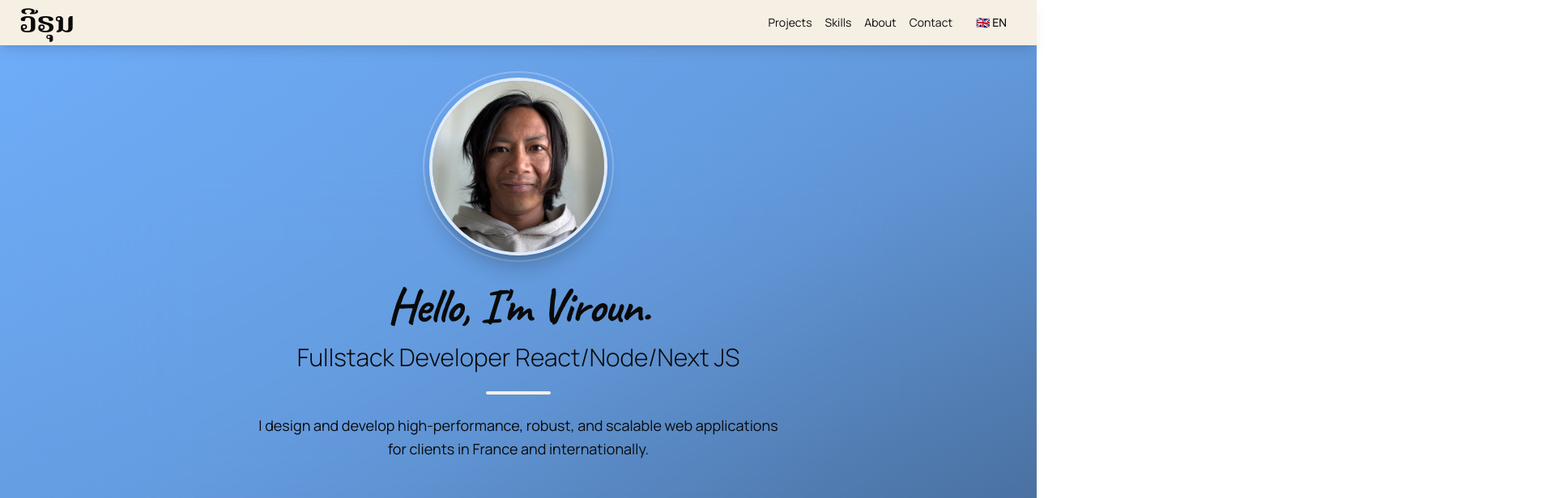
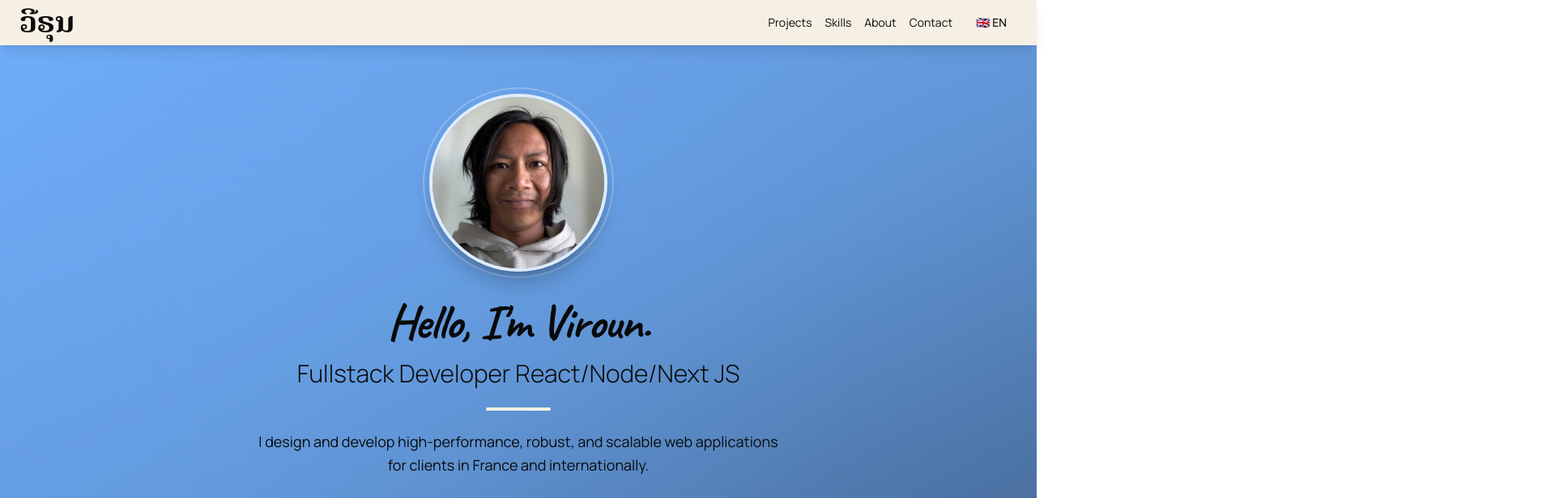
Before and after one commit to virouncode/portfolio-new, a Next.js app: page /en in a window 1280 px wide. Shown: the top 616 px of the page at 81% size, 1920 px wide, since content can reach past the window. Built offline with nearby package versions, Linux system fonts and the light colour scheme.

Commit message:
centrage vertical hero section

```diff
--- a/src/app/[locale]/(home)/HeroSection.tsx
+++ b/src/app/[locale]/(home)/HeroSection.tsx
@@ -11,7 +11,7 @@ const HeroSection = () => {
   const t = useTranslations("Hero");
   return (
     <section
-      className="min-h-[calc(100vh-3.5rem)] bg-gradient-to-br from-[var(--blue)] via-[color-mix(in_oklch,var(--blue),black_10%)] to-[color-mix(in_oklch,var(--blue),black_40%)] relative scroll-mt-14"
+      className="min-h-[calc(100vh-3.5rem)] bg-gradient-to-br from-[var(--blue)] via-[color-mix(in_oklch,var(--blue),black_10%)] to-[color-mix(in_oklch,var(--blue),black_40%)] relative scroll-mt-14 flex items-center"
       id="hero"
     >
       <div className="absolute inset-0 bg-white/10 backdrop-blur-[100px]"></div>
```
